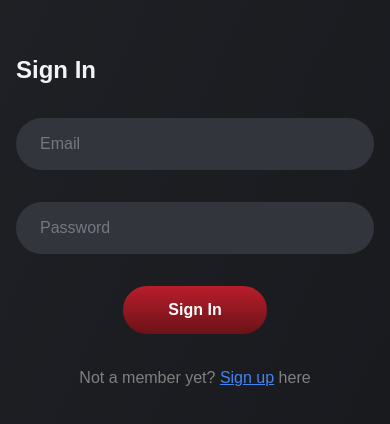
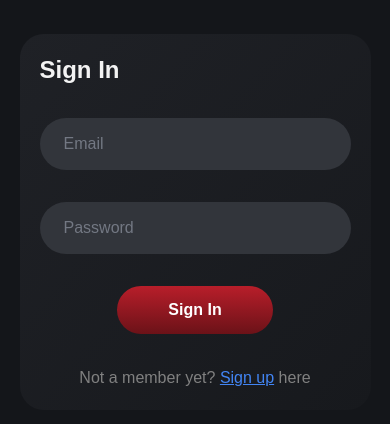
Before and after one commit to Interviewer-App/interviewer-web, a Next.js app: page /login in a window 390 px wide. Shown: the part 200-624 px from the top of the page. Built offline with nearby package versions, Linux system fonts and the light colour scheme; no server answers.

Commit message:
style: improve login page layout and button responsiveness

```diff
--- a/src/app/(auth)/login/page.js
+++ b/src/app/(auth)/login/page.js
@@ -20,7 +20,7 @@ const LoginPage = () => {
 
   return (
     <div className=" bg-background flex flex-col items-center justify-center h-lvh w-full">
-      <div className=" h-lvh md:h-fit w-full md:w-[30%] bg-gradient-to-br from-[#1f2126] to-[#17191d] p-4 md:p-8 md:rounded-3xl flex flex-col justify-center">
+      <div className="h-fit w-[90%] md:w[50%] lg:w-[40%] max-w-[450px] bg-gradient-to-br from-[#1f2126] to-[#17191d] p-5 sm:p-7 md:p-8 rounded-3xl flex flex-col justify-center">
         <h1 className=" text-2xl font-semibold text-[#f3f3f3]">Sign In</h1>
         <form
           onSubmit={handleSubmit}
@@ -44,7 +44,7 @@ const LoginPage = () => {
           />
           <button
             type="submit"
-            className=" h-12 w-[40%] cursor-pointer bg-gradient-to-b from-lightred to-darkred rounded-full text-center text-base text-white font-semibold mt-8"
+            className=" h-12 min-w-[150px] w-[50%] md:w-[40%] cursor-pointer bg-gradient-to-b from-lightred to-darkred rounded-full text-center text-base text-white font-semibold mt-8"
           >
             Sign In
           </button>
```
